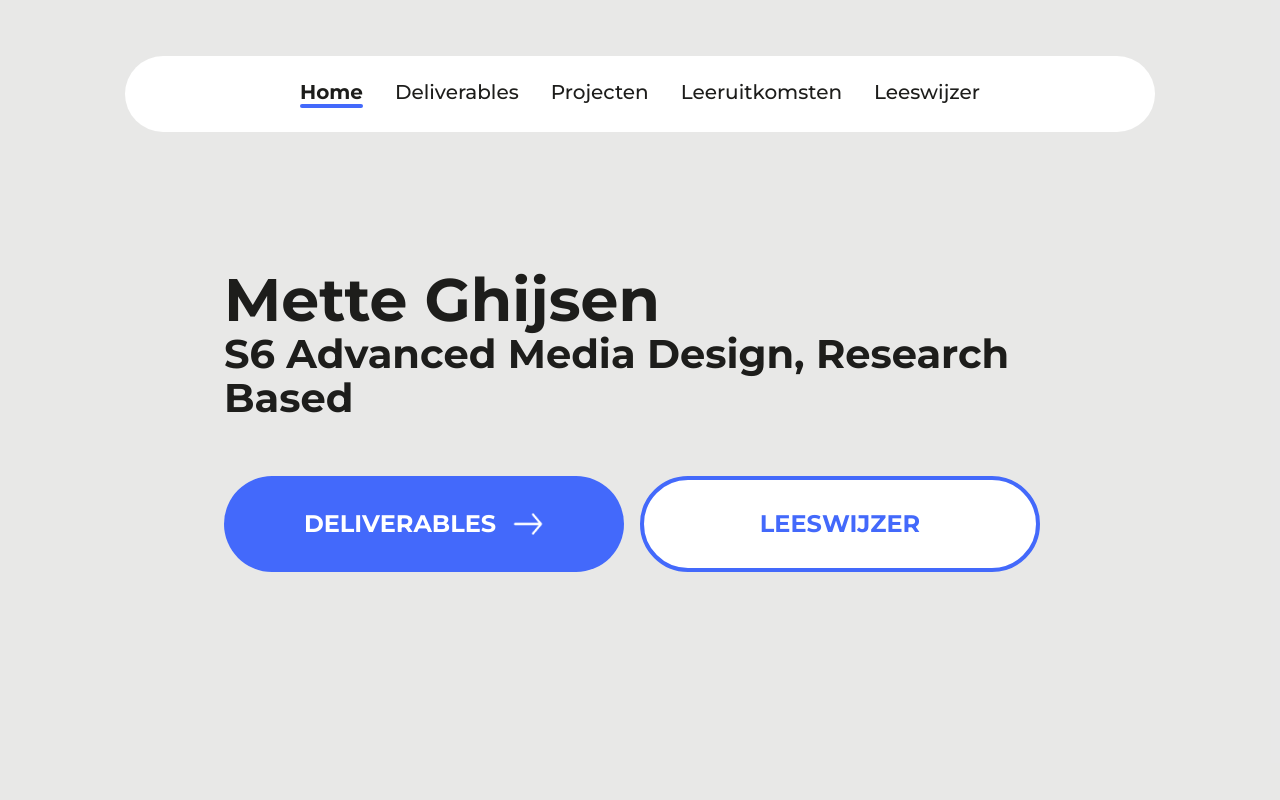
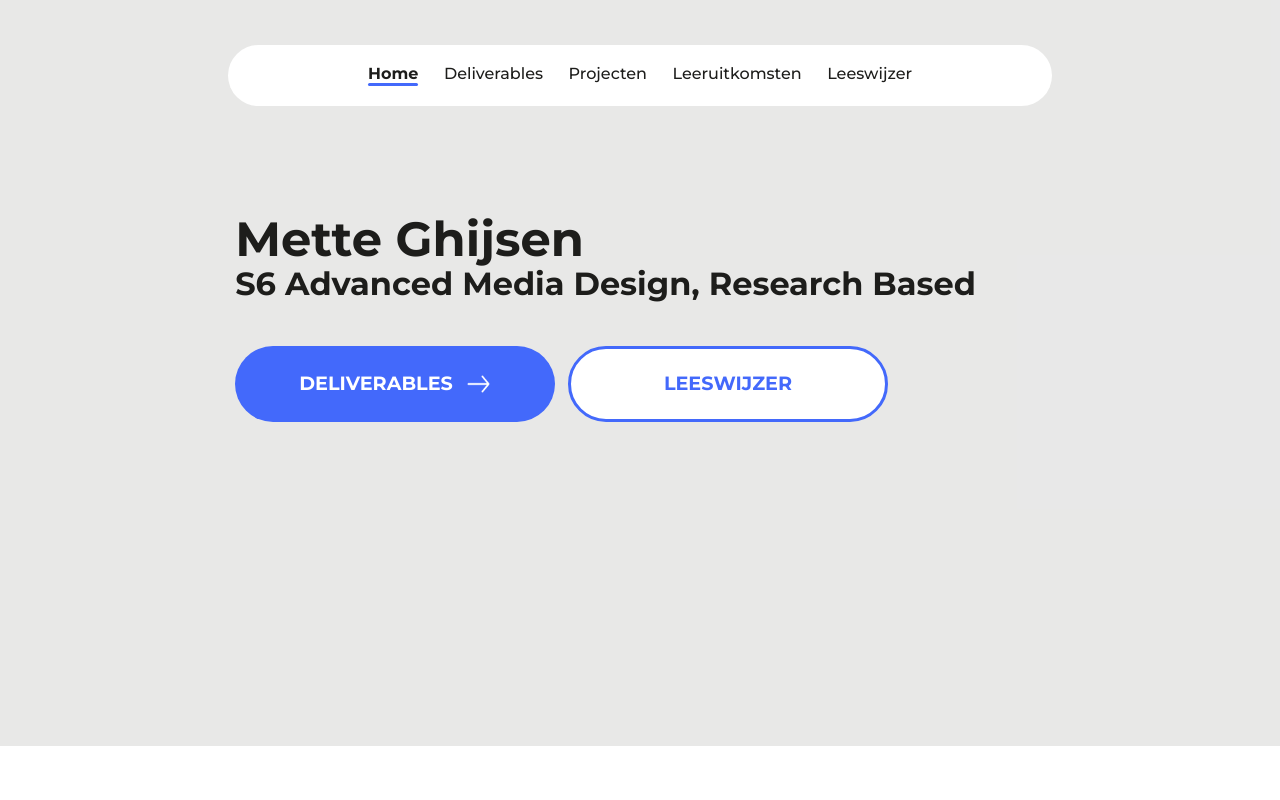
Before and after one commit to metteghijsen/semester6-website, a Nuxt app in the folder frontend/: page / in a window 1280 px wide. Shown: the top 800 px of the page. Built offline with nearby package versions, Linux system fonts and the light colour scheme.

Commit message:
Fix: Added zoom to make elements smaller

```diff
--- a/frontend/components/ui/Container.vue
+++ b/frontend/components/ui/Container.vue
@@ -1,7 +1,13 @@
 <template>
-  <div class="bg-black10 min-h-screen">
+  <div class="bg-black10 min-h-screen zoom-80">
     <div class="max-w-[1460px] mx-auto px-3">
       <slot />
     </div>
   </div>
 </template>
+
+<style scoped>
+.zoom-80 {
+  zoom: 80%;
+}
+</style>
```
